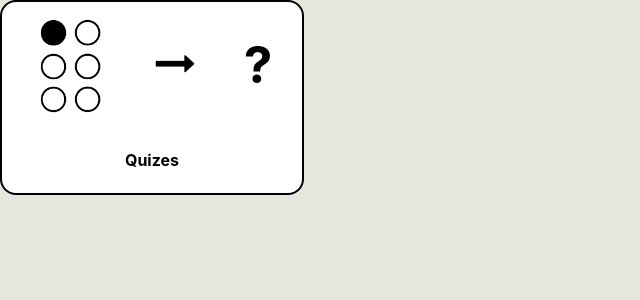
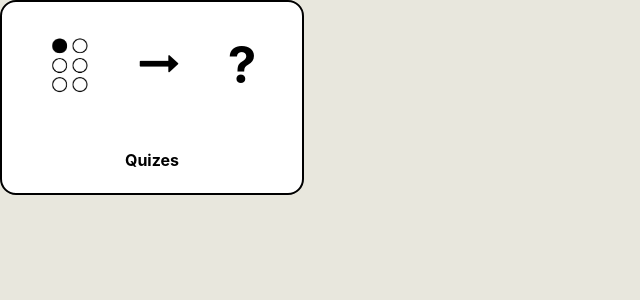
Before and after one commit to CodingDos/TouchStone, a React (Vite) app in the folder Frontend/: page /dircardquiz in a window 1280 px wide. Shown: the top 300 px of the page, without its empty margins (0-640 px from the left). Built offline with nearby package versions, Linux system fonts and the light colour scheme.

Commit message:
adjusted the braille img css to not affect all other braille images in app

```diff
--- a/Frontend/src/Pages/QuizDir/QuizTopics/Flashcards/Flashcards.css
+++ b/Frontend/src/Pages/QuizDir/QuizTopics/Flashcards/Flashcards.css
@@ -83,6 +83,6 @@
   justify-content: space-around;
 }
 
-.dircard-braille-img {
+.phrases-braille-img {
   height: 110px;
 }
--- a/Frontend/src/Pages/QuizDir/QuizTopics/Flashcards/FlashcardsAlpha.jsx
+++ b/Frontend/src/Pages/QuizDir/QuizTopics/Flashcards/FlashcardsAlpha.jsx
@@ -72,7 +72,7 @@ function FlashcardsAlpha() {
               frontComponent={
                 <Card
                   titleStyle={{ fontSize: "80px", margin: "15px" }}
-                  imgStyle={{ width: "100px" }}
+                  imgStyle={{ width: "130px" }}
                   width={"310%"}
                   height={"327%"}
                   title={currentCard.english}
--- a/Frontend/src/Pages/QuizDir/QuizTopics/Flashcards/FlashcardsPhrases.jsx
+++ b/Frontend/src/Pages/QuizDir/QuizTopics/Flashcards/FlashcardsPhrases.jsx
@@ -125,7 +125,7 @@ function FlashcardsPhrases() {
                       currentCard.brailleImages.map((imgSrc, index) => (
                         <img
                           key={index}
-                          className="dircard-braille-img"
+                          className="dircard-braille-img phrases-braille-img"
                           src={imgSrc}
                           alt="Braille"
                         />
```
